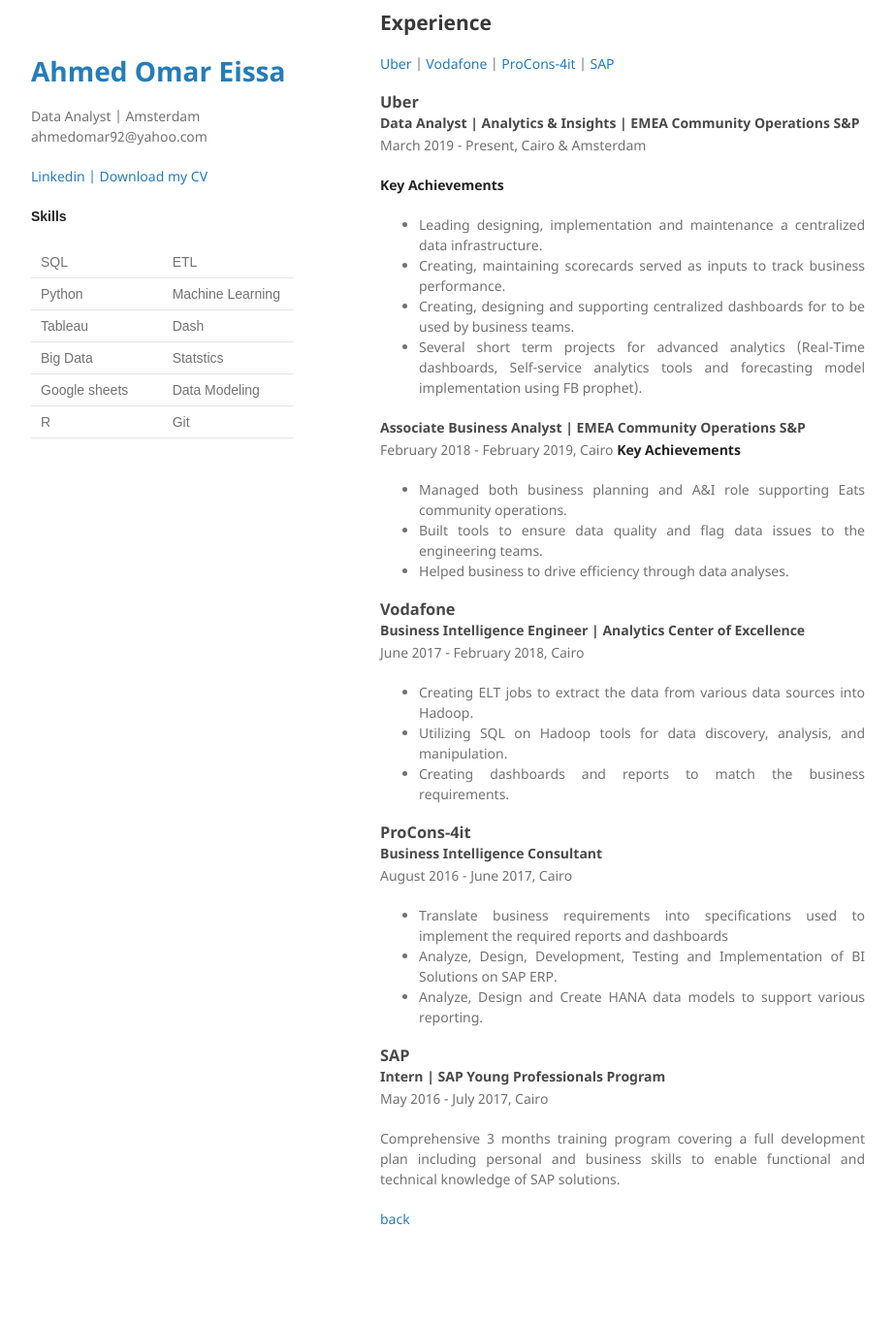
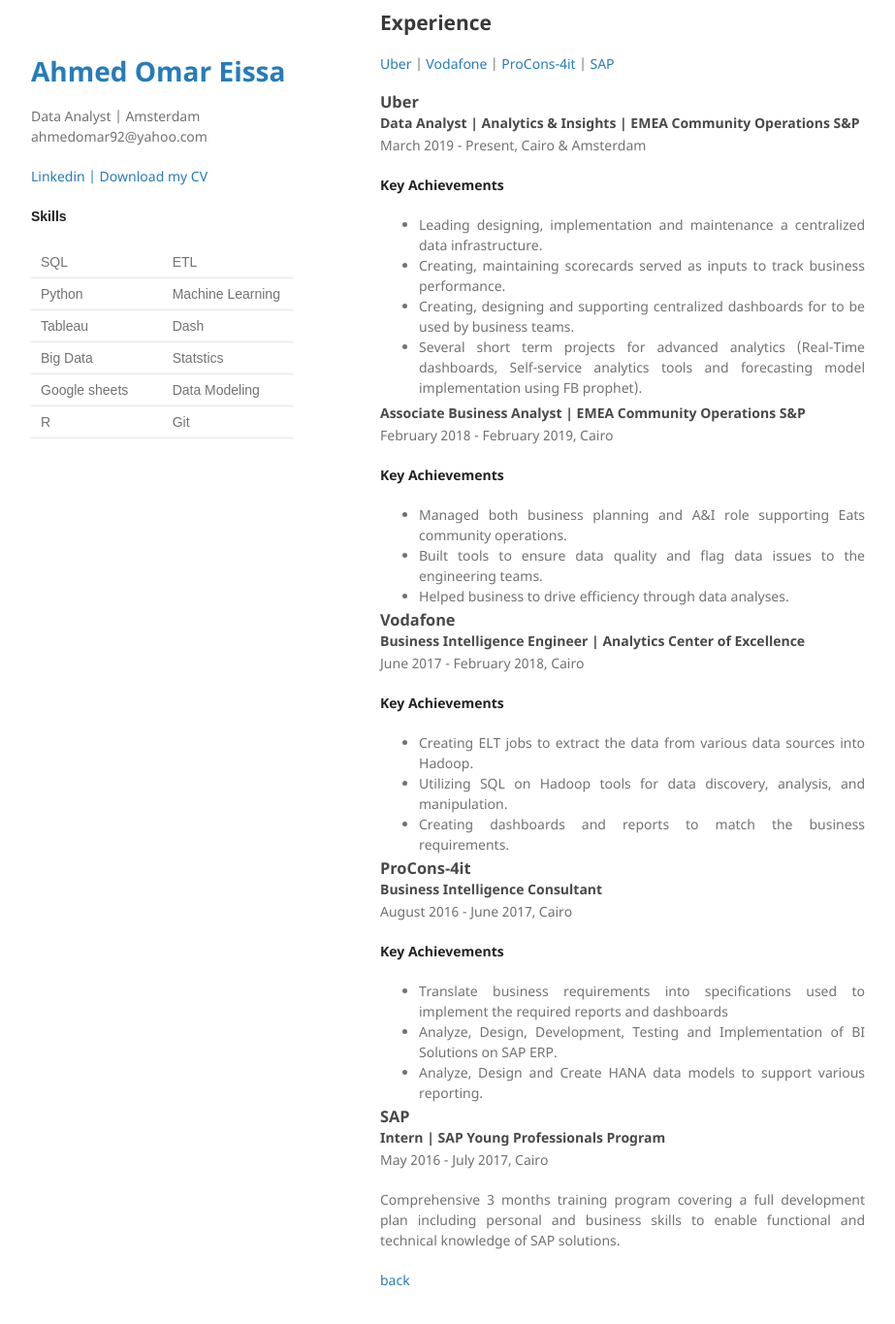
Before and after one commit to AhmedOmarEissa/AhmedOmarEissa.github.io, a Jekyll site: the page built from experience.md, in a window 1280 px wide and 1400 px high, scrolled down 87 px. Shown: the top 1365 px of the window at 97% size, without its empty margins (178-1101 px from the left). Built offline with Jekyll 4.4.1, drawn with Linux system fonts in a browser that asks for light colours; before the commit the page ends 1424 px from its top, so only the background shows below that.

Commit message:
Change list margin

```diff
--- a/_sass/jekyll-theme-minimal.scss
+++ b/_sass/jekyll-theme-minimal.scss
@@ -14,8 +14,13 @@
   margin:0 0 20px;
 }
 
-p, ul, ol, table, pre, dl {
+p, ol, table, pre, dl {
   margin:0 0 20px;
+  text-align: justify;
+}
+
+ul {
+  margin:0 0 5px;
   text-align: justify;
 }
 
--- a/experience.md
+++ b/experience.md
@@ -18,6 +18,7 @@
 
 #### Associate Business Analyst | EMEA Community Operations S&P
 February 2018 - February 2019, Cairo
+
 **Key Achievements**
 *   Managed both business planning and A&I role supporting Eats community operations.
 *   Built tools to ensure data quality and flag data issues to the engineering teams.
@@ -26,6 +27,8 @@
 ### <a name="vodafone"></a> Vodafone
 #### Business Intelligence Engineer | Analytics Center of Excellence
 June 2017 - February 2018,  Cairo
+
+**Key Achievements**
 * Creating ELT jobs to extract the data from various data sources into Hadoop.
 * Utilizing SQL on Hadoop tools for data discovery, analysis, and manipulation.
 * Creating dashboards and reports to match the business requirements.
@@ -33,6 +36,8 @@
 ### <a name="ProCons-4it"></a>  ProCons-4it
 #### Business Intelligence Consultant
 August 2016 - June 2017,  Cairo
+
+**Key Achievements**
 * Translate business requirements into specifications used to implement the required reports and dashboards
 * Analyze, Design, Development, Testing and Implementation of BI Solutions on SAP ERP.
 * Analyze, Design and Create HANA data models to support various reporting.
```
